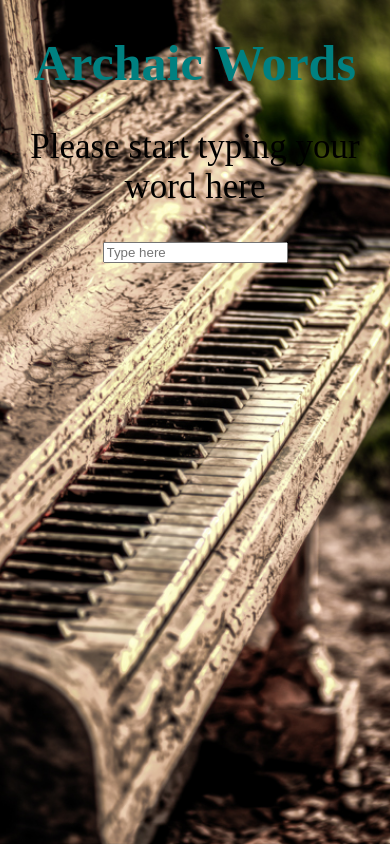
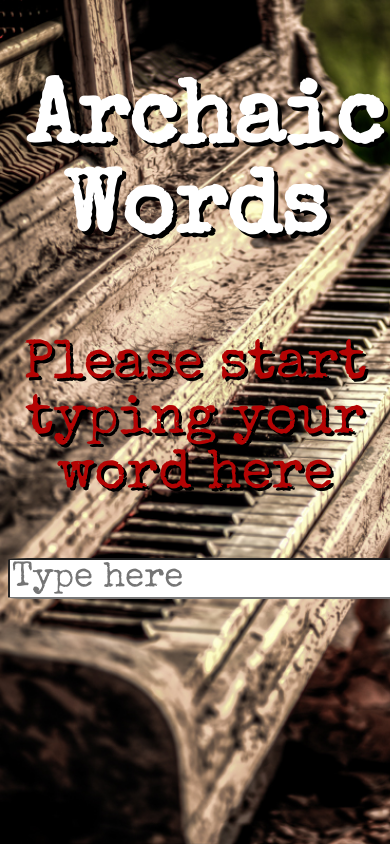
Before and after one commit to Noorb7188/autocomplete-nn, a website: page public/index.html in a window 390 px wide. Drawn offline with nearby package versions, Linux system fonts and the light colour scheme; files that its build step writes are made by us from their sources; files whose address does not match are found by name.

Commit message:
updating the css and adding media query

```diff
--- a/public/index.html
+++ b/public/index.html
@@ -3,7 +3,9 @@
   <head>
     <link rel="shortcut icon" type="image/jpeg" src="./piano.jpg"/>
     <link rel="stylesheet" href="public/style.css" />
+    <link href="https://fonts.googleapis.com/css?family=Special+Elite" rel="stylesheet">
     <meta charset="utf-8" />
+    <meta name="viewport" content="width=device-width, initial-scale=1">
     <title>Archaic words - NN</title>
   </head>
   <body>
@@ -11,8 +13,8 @@
       <h1 class="headLine"> Archaic Words</h1>
     </main>
     <section>
-      <p>Please start typing your word here</p>
-      <input id="search" type="text" name="searchBox" placeholder="Type here" value="" />
+      <p class="typeSentence">Please start typing your word here</p>
+      <input id="search" class="search" type="text" name="searchBox" placeholder="Type here" value="" />
       <div id="search-results"></div>
     </section>
     <script type="text/javascript" src="public/dom.js"></script>
--- a/public/style.css
+++ b/public/style.css
@@ -2,16 +2,44 @@ body {
 background-image: url('./piano.jpg');
 background-repeat: no-repeat;
 background-attachment: fixed;
-background-position: center;
+/* background-position: center; */
 background-size: cover;
 text-align: center;
 }
 
 .headLine {
-  font-size: 50px;
-  color: #008080;
+  font-size: 120px;
+  color: #ffffff;
+  font-family: Special Elite, cursive;
+  padding: 5% 5% 5% 5%;
+  text-shadow: 4px 4px #000000;
 }
 
-p {
+.typeSentence {
+  font-size: 60px;
+  font-family: Special Elite, cursive;
+  color: #74DF00;
+  text-shadow: 3px 3px #000000;
+}
+
+.search {
+  border-radius: 5%;
+  border-width: 2px;
   font-size: 35px;
+  font-family: Special Elite, cursive;
 }
+
+
+@media screen and (max-width: 600px) {
+  body {
+    text-align: center;
+  }
+  .headLine {
+    font-size: 90px;
+    padding: 5% 5% 5% 5%;
+  }
+  .typeSentence {
+    font-size: 55px;
+    color: #B40404;
+  }
+}
```
